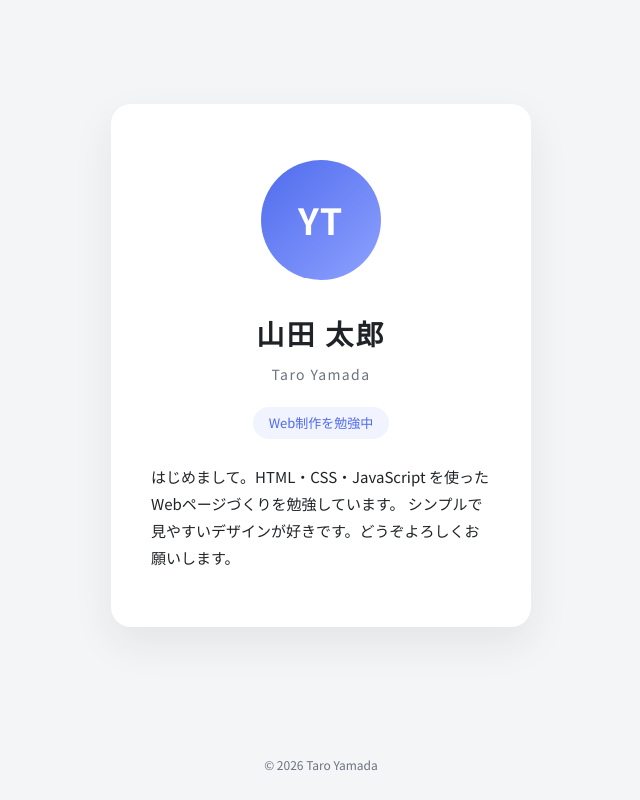
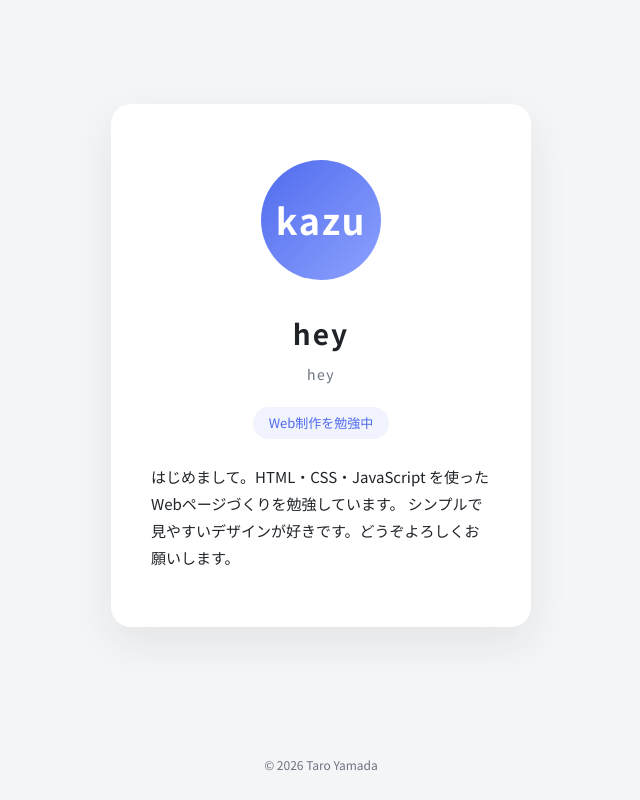
Before and after one commit to wahei628/my-first-lp, a plain HTML site: page profile/index.html in a window 1280 px wide. Shown: the whole page, without its empty margins (319-959 px from the left). Drawn offline with Linux system fonts and the light colour scheme.

Commit message:
claudeによるコードレビュー

```diff
--- a/profile/index.html
+++ b/profile/index.html
@@ -16,17 +16,13 @@
   <main class="profile">
     <!-- プロフィールカード -->
     <section class="profile__card">
-      <!-- アイコン：ここを自分のイニシャルに変更 -->
-      <div class="profile__avatar" aria-hidden="true">YT</div>
+      <div class="profile__avatar" aria-hidden="true">kazu</div>
 
-      <!-- 名前：ここを自分の名前に変更 -->
-      <h1 class="profile__name">山田 太郎</h1>
-      <p class="profile__name-en">Taro Yamada</p>
+      <h1 class="profile__name">hey</h1>
+      <p class="profile__name-en">hey</p>
 
-      <!-- 肩書き：ここを自分の肩書きに変更 -->
       <p class="profile__role">Web制作を勉強中</p>
 
-      <!-- 一言紹介：ここを自分の紹介文に変更 -->
       <p class="profile__bio">
         はじめまして。HTML・CSS・JavaScript を使ったWebページづくりを勉強しています。
         シンプルで見やすいデザインが好きです。どうぞよろしくお願いします。
```
Also changed, not shown: 1 other file.
